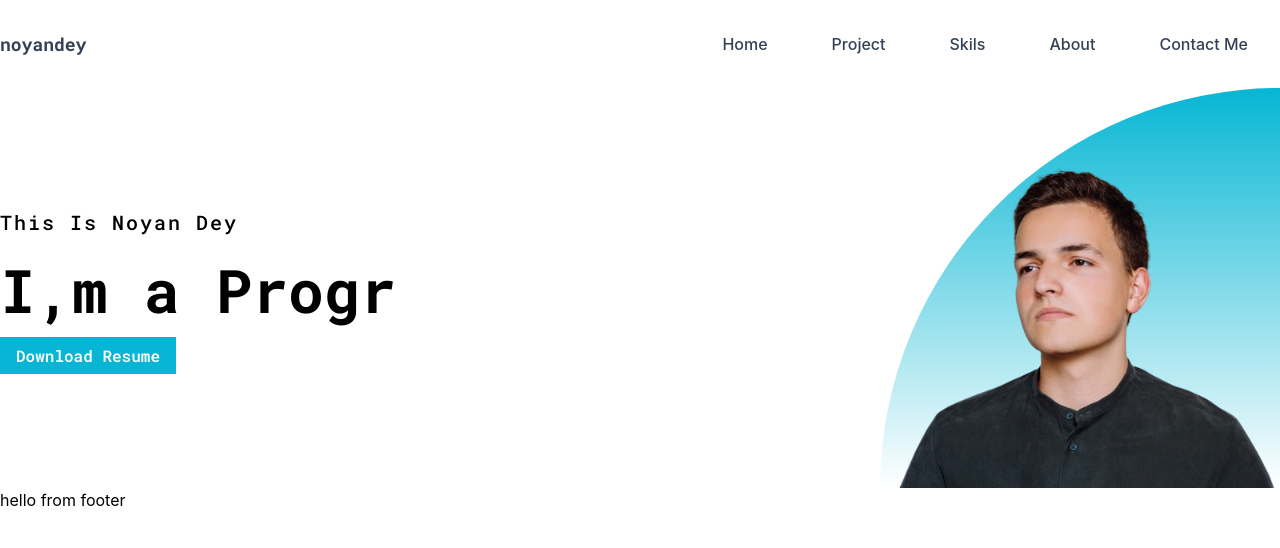
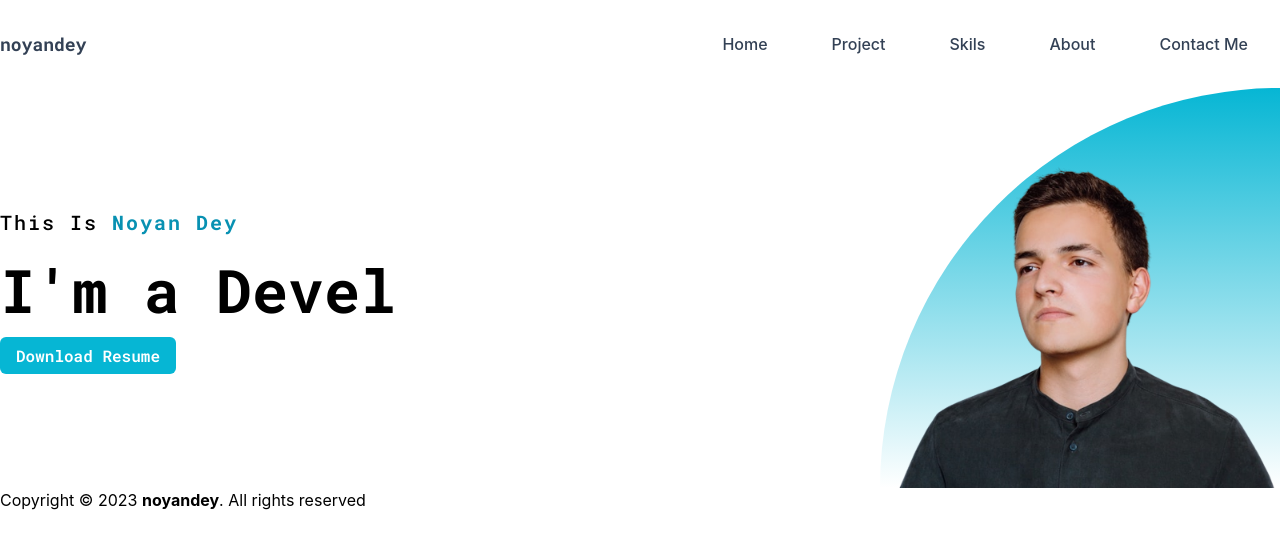
Before and after one commit to noyandey88/my-portfolio, a Next.js app: page / in a window 1280 px wide. Shown: the top 548 px of the page. Built offline with nearby package versions, Linux system fonts and the light colour scheme.

Commit message:
footer added

```diff
--- a/components/Banner/Banner.js
+++ b/components/Banner/Banner.js
@@ -7,7 +7,7 @@ const Banner = () => {
     <div className="flex flex-col lg:flex-row justify-between items-center">
       <div className="space-y-6">
         <div className='text-center md:text-left'>
-          <h2 className="text-xl font-code font-medium tracking-widest">This Is Noyan Dey</h2>
+          <h2 className="text-xl font-code font-medium tracking-widest">This Is <span className="font-bold text-cyan-600">Noyan Dey</span></h2>
           <h2 className="text-2xl block md:hidden font-bold">I'm a Developer</h2>
         </div>
         {/* animated text */}
@@ -17,7 +17,7 @@ const Banner = () => {
             sequence={[
               "I'm a Developer",
               1000,
-              "I,m a Programmer",
+              "I'm a Programmer",
               1000,
             ]}
             speed={30} // Custom Speed from 1-99 - Default Speed: 40
@@ -27,7 +27,7 @@ const Banner = () => {
         </div>
         {/* download button */}
         <div className="hidden md:block">
-          <a href="/Noyan_Dey.pdf" download="Resume.pdf" className="bg-cyan-500 px-4 py-2 text-white font-code font-semibold">Download Resume</a>
+          <a href="/Noyan_Dey.pdf" download="Resume.pdf" className="bg-cyan-500 px-4 py-2 text-white font-code font-semibold rounded-md">Download Resume</a>
         </div>
       </div>
       <div>
@@ -36,7 +36,7 @@ const Banner = () => {
         </div>
       </div>
       <div className="block md:hidden -mt-4">
-        <a href="/Noyan_Dey.pdf" download="Resume.pdf" className="bg-cyan-500 px-4 py-2 text-white font-code font-semibold">Download Resume</a>
+        <a href="/Noyan_Dey.pdf" download="Resume.pdf" className="bg-cyan-500 px-4 py-2 text-white font-code font-semibold rounded-md">Download Resume</a>
       </div>
     </div>
   );
--- a/components/Footer/Footer.js
+++ b/components/Footer/Footer.js
@@ -3,7 +3,7 @@ import React from 'react';
 const Footer = () => {
   return (
     <footer>
-      <h2>hello from footer</h2>
+      <h2>Copyright &copy; 2023 <span className="font-bold">noyandey</span>. All rights reserved</h2>
     </footer>
   );
 };
--- a/components/Navbar/Navbar.js
+++ b/components/Navbar/Navbar.js
@@ -5,7 +5,7 @@ const Navbar = () => {
   const [isToggleOpen, setIsToggleOpen] = useState(false);
   const menu = <>
     <li role="none" className="flex items-stretch">
-      <a
+      <Link
         role="menuitem"
         aria-haspopup="false"
         tabIndex="0"
@@ -13,10 +13,10 @@ const Navbar = () => {
         href="/"
       >
         <span>Home</span>
-      </a>
+      </Link>
     </li>
     <li role="none" className="flex items-stretch">
-      <a
+      <Link
         role="menuitem"
         aria-current="page"
         aria-haspopup="false"
@@ -25,10 +25,10 @@ const Navbar = () => {
         href="/"
       >
         <span>Project</span>
-      </a>
+      </Link>
     </li>
     <li role="none" className="flex items-stretch">
-      <a
+      <Link
         role="menuitem"
         aria-haspopup="false"
         tabIndex="0"
@@ -36,10 +36,10 @@ const Navbar = () => {
         href="/"
       >
         <span>Skils</span>
-      </a>
+      </Link>
     </li>
     <li role="none" className="flex items-stretch">
-      <a
+      <Link
         role="menuitem"
         aria-haspopup="false"
         tabIndex="0"
@@ -47,10 +47,10 @@ const Navbar = () => {
         href="/"
       >
         <span>About</span>
-      </a>
+      </Link>
     </li>
     <li role="none" className="flex items-stretch">
-      <a
+      <Link
         role="menuitem"
         aria-haspopup="false"
         tabIndex="0"
@@ -58,7 +58,7 @@ const Navbar = () => {
         href="/"
       >
         <span>Contact Me</span>
-      </a>
+      </Link>
     </li>
   </>
 
--- /dev/null
+++ b/components/Projects/Projects.js
@@ -0,0 +1,11 @@
+import React from 'react';
+
+const Projects = () => {
+  return (
+    <div>
+      <h1>hello from projects</h1>
+    </div>
+  );
+};
+
+export default Projects;
```
